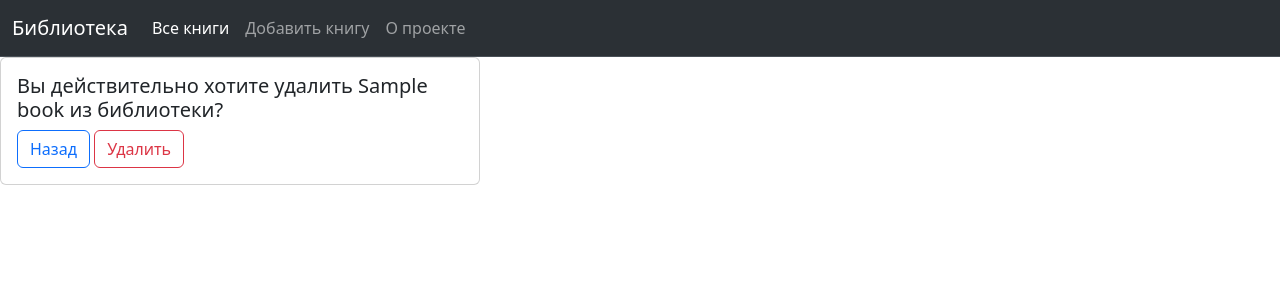
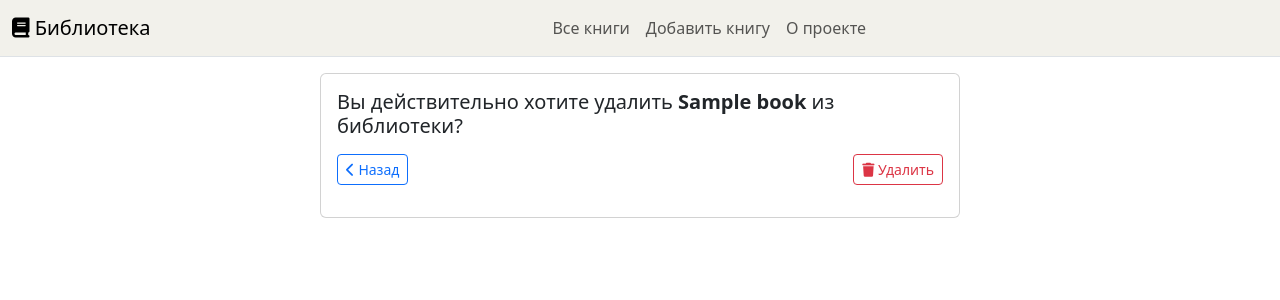
Before and after one commit to pavelmuz/Book-Library, a Django app: page /delete-book/00000000-0000-0000-0000-000000000001/ in a window 1280 px wide. Shown: the top 300 px of the page. Run offline with Django 5.2, Linux system fonts and the light colour scheme; tables that the repository leaves empty hold one stand-in row (values such as "Sample post"); some libraries are stand-ins or nearby versions.

Commit message:
Styled delete page and navbar

```diff
--- a/books/forms.py
+++ b/books/forms.py
@@ -1,5 +1,4 @@
 from django.forms import ModelForm
-from django import forms
 from .models import Book
 
 
--- a/books/templates/books/delete-book.html
+++ b/books/templates/books/delete-book.html
@@ -2,14 +2,26 @@
 
 {% block content %}
 
-<div class="card" style="width: 30rem;">
-    <div class="card-body">
-        <form action="" method="post">
-            {% csrf_token %}
-            <h5 class="card-title">Вы действительно хотите удалить {{ book.title }} из библиотеки?</h5>
-            <a class="btn btn-outline-primary" href="{% url 'book' book.id %}" role="button">Назад</a>
-            <input class="btn btn-outline-danger" type="submit" value="Удалить">
-        </form>
+<div class="container">
+    <div class="row">
+        <div class="col-sm-12 d-flex justify-content-center">
+            <div class="card mx-auto my-3" style="width: 40rem;">
+                <div class="card-body">
+                    <form action="" method="post">
+                        {% csrf_token %}
+                        <h5 class="card-title">Вы действительно хотите удалить <strong>{{ book.title }}</strong> из библиотеки?</h5>
+                        <div class="d-flex justify-content-between my-3">
+                            <a class="btn btn-outline-primary btn-sm" href="{% url 'books' %}" role="button">
+                                <i class="fa-solid fa-chevron-left"></i> Назад
+                            </a>
+                            <button type="submit" class="btn btn-outline-danger btn-sm">
+                                <i class="fa-solid fa-trash"></i> Удалить
+                            </button>
+                        </div>
+                    </form>
+                </div>
+            </div>
+        </div>
     </div>
 </div>
 
--- a/books/templates/books/navbar.html
+++ b/books/templates/books/navbar.html
@@ -1,19 +1,36 @@
 {% block content %}
 
-<nav class="navbar navbar-expand-lg bg-body-tertiary bg-dark border-bottom border-body" data-bs-theme="dark">
+<nav class="navbar navbar-expand-lg border-bottom border-body" style="background-color: #F2F1EB;">
   <div class="container-fluid">
-    <a class="navbar-brand" href="{% url 'books' %}">Библиотека</a>
+    <a class="navbar-brand me-auto" href="{% url 'books' %}"><i class="fa-solid fa-book"></i> Библиотека</a>
     <button class="navbar-toggler" type="button" data-bs-toggle="collapse" data-bs-target="#navbarNavAltMarkup" aria-controls="navbarNavAltMarkup" aria-expanded="false" aria-label="Toggle navigation">
       <span class="navbar-toggler-icon"></span>
     </button>
     <div class="collapse navbar-collapse" id="navbarNavAltMarkup">
-      <div class="navbar-nav">
-        <a class="nav-link active" aria-current="page" href="{% url 'books' %}">Все книги</a>
-        <a class="nav-link" href="{% url 'add-book' %}">Добавить книгу</a>
-        <a class="nav-link" href="{% url 'about' %}">О проекте</a>
+      <div class="navbar-nav mx-auto">
+        <a
+          class="nav-link{% if request.path == '/' %} active{% endif %}"
+          aria-current="page"
+          href="{% url 'books' %}"
+        >
+          Все книги
+        </a>
+        <a
+          class="nav-link{% if request.path == '/add-book/' %} active{% endif %}"
+          href="{% url 'add-book' %}"
+        >
+          Добавить книгу
+        </a>
+        <a
+          class="nav-link{% if request.path == '/about/' %} active{% endif %}"
+          href="{% url 'about' %}"
+        >
+          О проекте
+        </a>
       </div>
     </div>
   </div>
 </nav>
 
+
 {% endblock content %}
```
